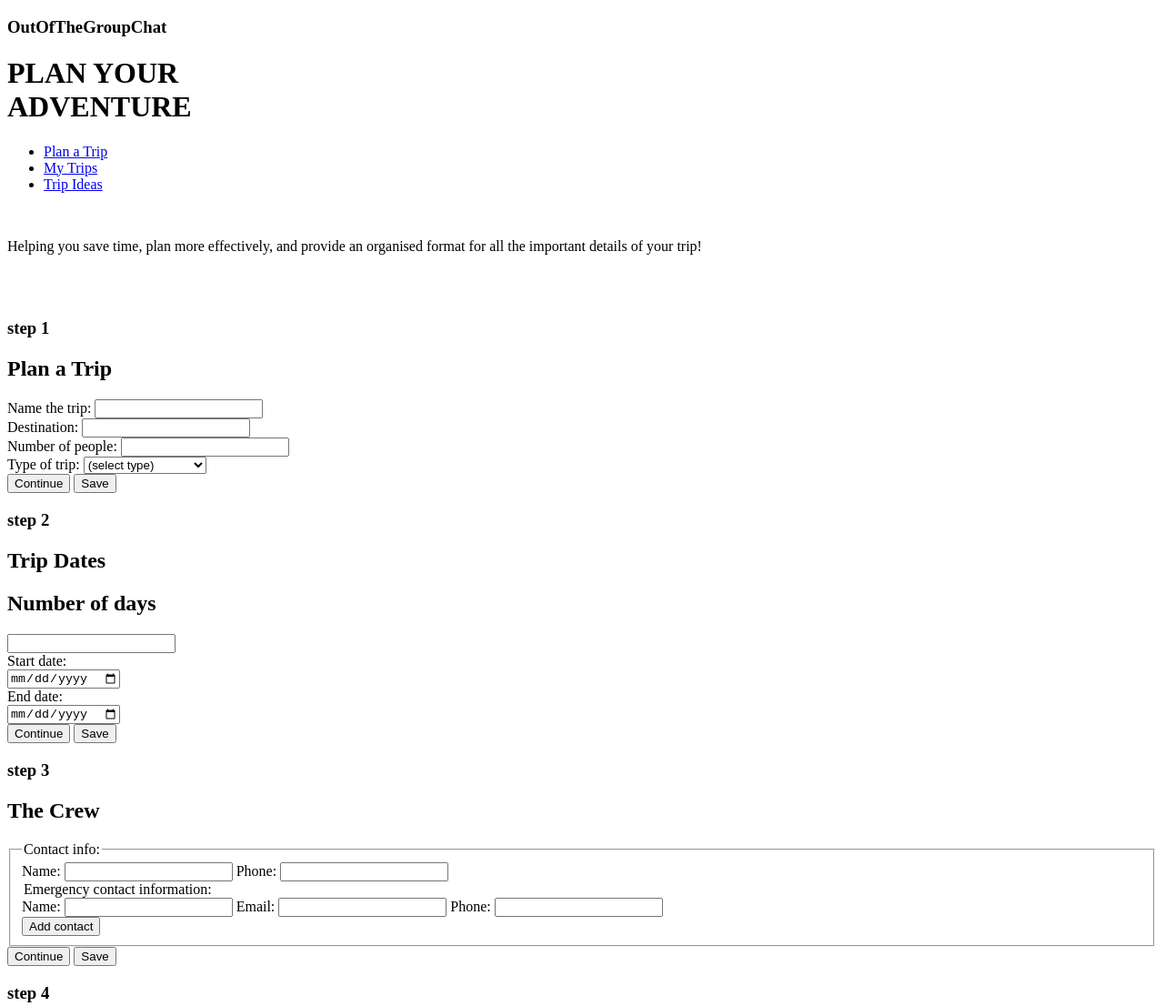
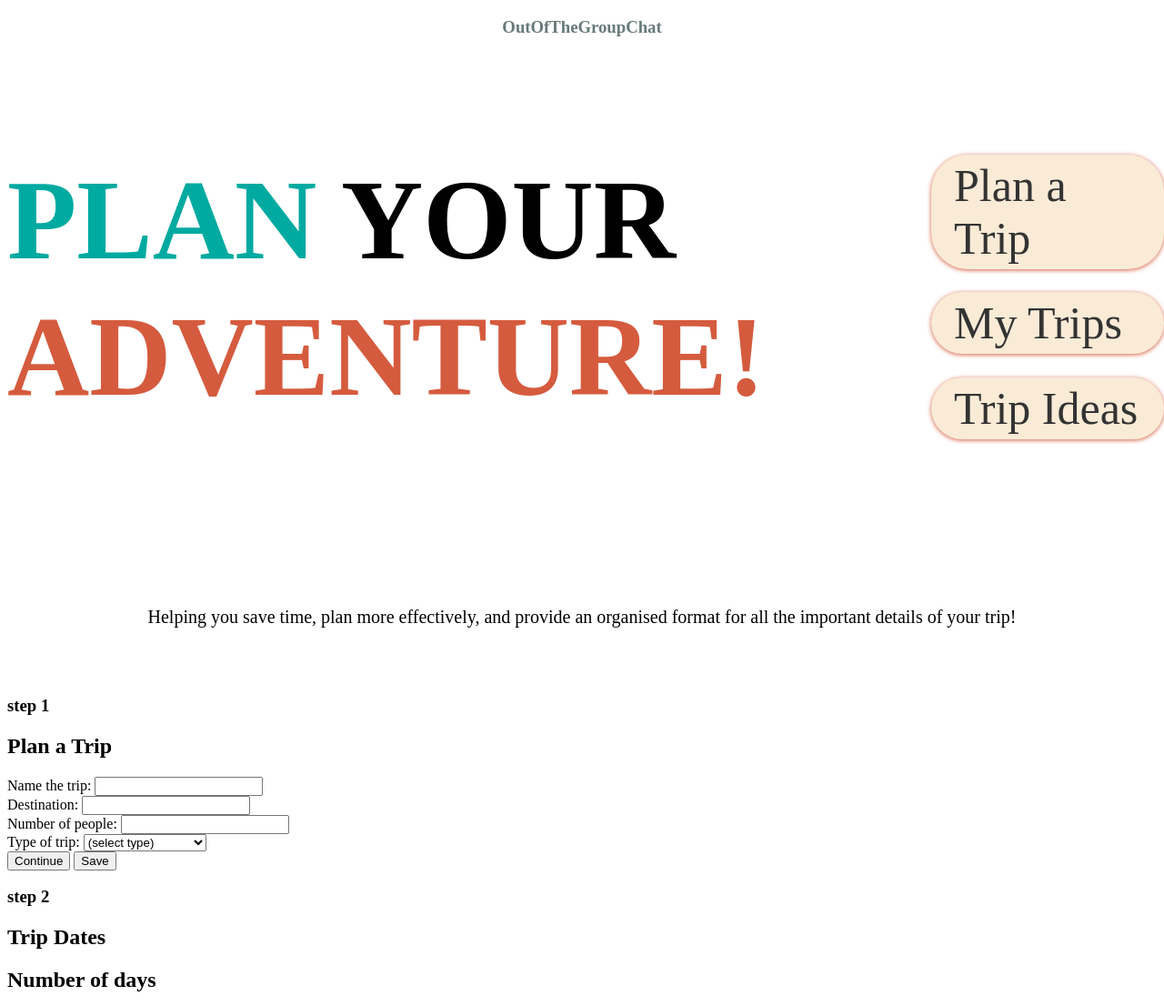
Before and after one commit to faithmwangi/Project-1-OutOfTheGroupChat, a plain HTML site: page app.html in a window 1280 px wide. Shown: the top 1106 px of the page at 91% size. Drawn offline with Linux system fonts and the light colour scheme; a script that the page names is missing.

Commit message:
Style landing page

```diff
--- a/app.css
+++ b/app.css
@@ -0,0 +1,58 @@
+/*LANGING PAGE*/
+header h3 {
+    text-align: center;
+    color: rgb(103, 121, 121);
+}
+header h1 {
+    font-size: 5em;
+    width: 75%;
+    margin: 0;
+    padding: 0;
+    font-size: 125px;
+    color: #00aaa0;
+    line-height: 1.2;
+    margin-top: 10%;
+}
+header h1 span:nth-of-type(1) {
+    color: black; /*to*/
+}
+
+header h1 span:nth-of-type(2) {
+    color: #d55b3e; /*next*/
+}
+#nav-bar {
+    position: absolute;
+    top: 0;
+    right: 0;
+    width: 20%;
+    margin-top: 12%;
+}
+nav ul {
+    list-style: none;
+    padding: 0;
+  }
+
+  nav a{
+    display:block;
+    padding: 5px 25px;
+    margin-bottom: 10px;
+    border-radius: 40px;
+    box-shadow: 0px 1px 5px #d55b3e;
+    background-color: antiquewhite;
+}
+nav a:hover{
+    background-color: #d55b3e
+}
+
+header #nav-bar ul a{
+    margin-bottom: 10%;
+    text-decoration: none;
+    font-size: 50px;
+    color: #333;
+
+}
+header #slogan{
+    text-align: center;
+    margin-top: 200px;
+    font-size: 20px;
+}
--- a/app.html
+++ b/app.html
@@ -11,7 +11,7 @@
     <header>
         <!--LANDING PAGE-->
         <h3>OutOfTheGroupChat</h3>
-        <h1>PLAN <span>YOUR </span><br><span>ADVENTURE</span></h1>
+        <h1>PLAN <span>YOUR </span><br><span>ADVENTURE!</span></h1>
         <section id="nav-bar">
             <nav>
                 <ul>
@@ -255,6 +255,9 @@
         <section id="trips">
             <h1>My Trips</h1>
             <ul id="trip-list"></ul>
+            <fieldset>
+                <legend>All saved trips</legend>
+            </fieldset>
         </section>
         <!--SECTION 11: TRIP IDEAS-->
         <section id="ideas">
```
